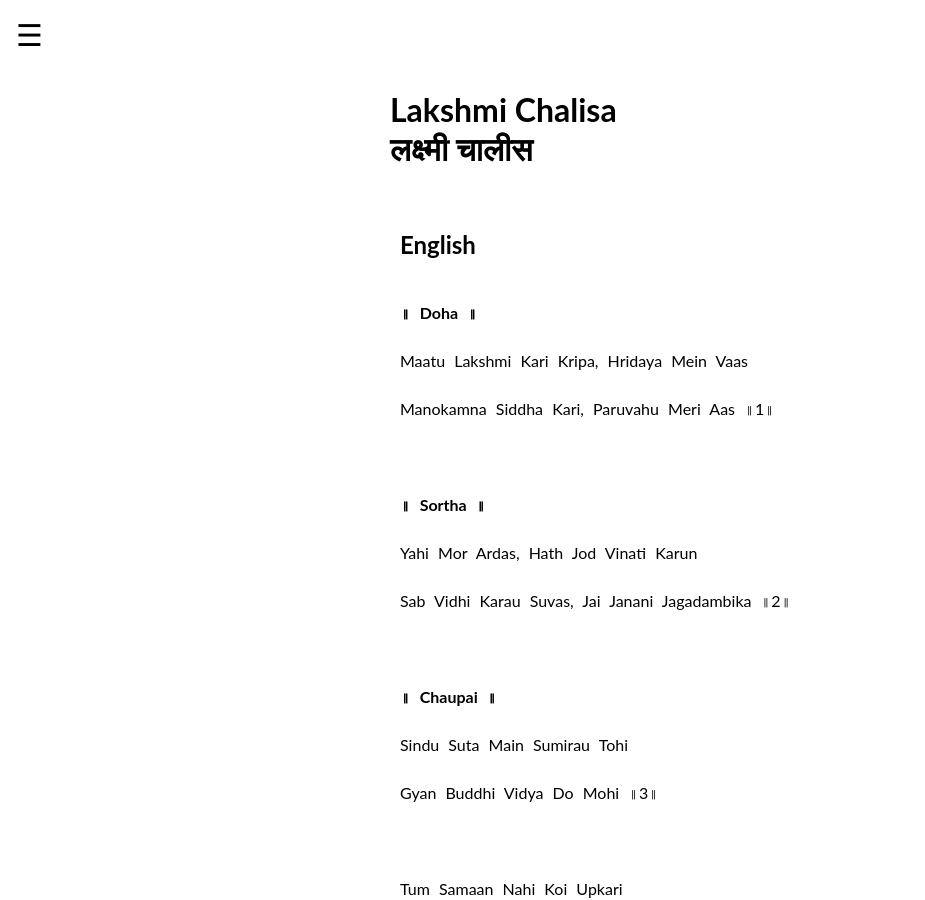
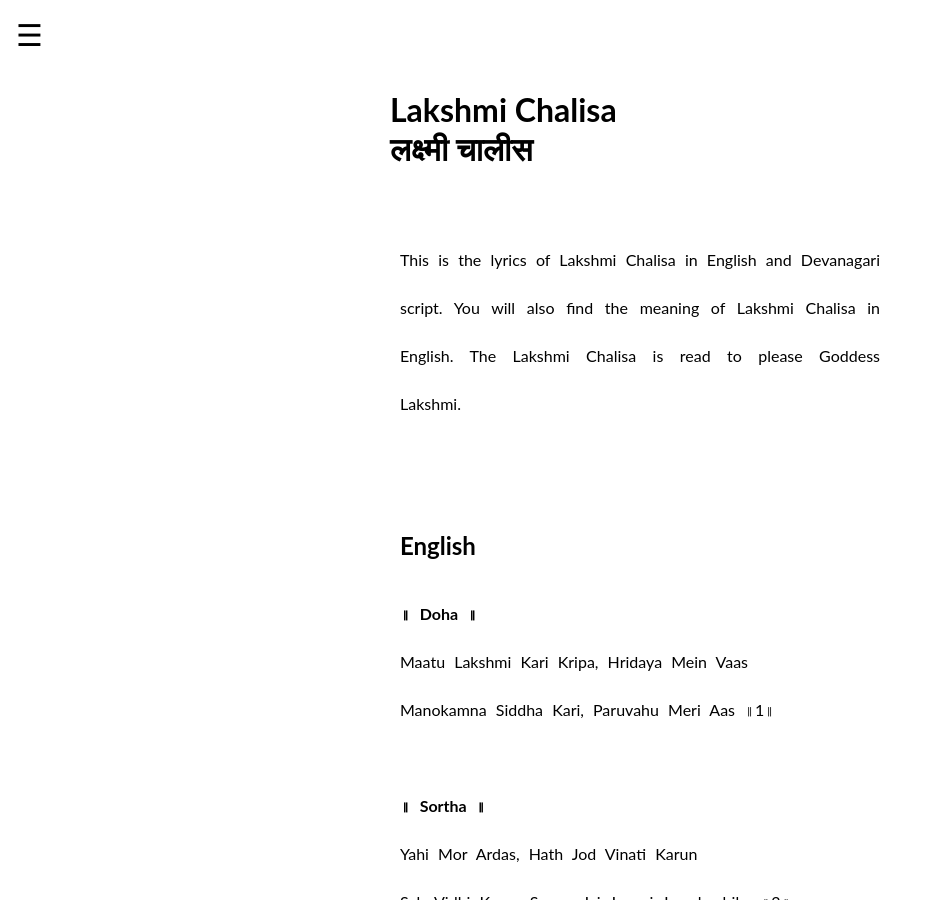
Before and after one commit to abhishekdjoshi/abhishekdjoshi.kclstr.io, a Jekyll site: the page pages/lakshmi/chalisa.html, which Jekyll copies as it is, in a window 1280 px wide and 900 px high. Shown: the whole window, without its empty margins (0-925 px from the left). Built offline with Jekyll 4.4.1, drawn with Linux system fonts in a browser that asks for light colours; a script that is not in the unit is left out.

Commit message:
Update chalisa.html

```diff
--- a/pages/lakshmi/chalisa.html
+++ b/pages/lakshmi/chalisa.html
@@ -6,7 +6,7 @@
     <meta http-equiv="Content-Type" content="text/html; charset=UTF-8" />
     <meta
       name="description"
-      content="Learn the Lakshmi Chalisa. Read it in English and Hindi or Sanskrit."
+      content="Learn Lakshmi Chalisa. Read the lyrics in English and Hindi or Sanskrit, and get its meaning in English."
     />
     <meta
       name="keywords"
@@ -132,7 +132,7 @@
       });
     </script>
   </head>
-  <body>
+  <body onselectstart="return false;">
     <!--Added below on 18th Feb 2020 at 8:15 PM-->
     <div id="mySidenav" class="sidenav">
       <a href="javascript:void(0)" class="closebtn" onclick="closeNav()"
@@ -165,6 +165,13 @@
         लक्ष्मी चालीस
       </h1>
       <br />
+
+      <p>
+        This is the lyrics of Lakshmi Chalisa in English and Devanagari script.
+        You will also find the meaning of Lakshmi Chalisa in English. The
+        Lakshmi Chalisa is read to please Goddess Lakshmi.
+      </p>
+      <br /><br /><br />
 
       <h2>English</h2>
       <p>
```
